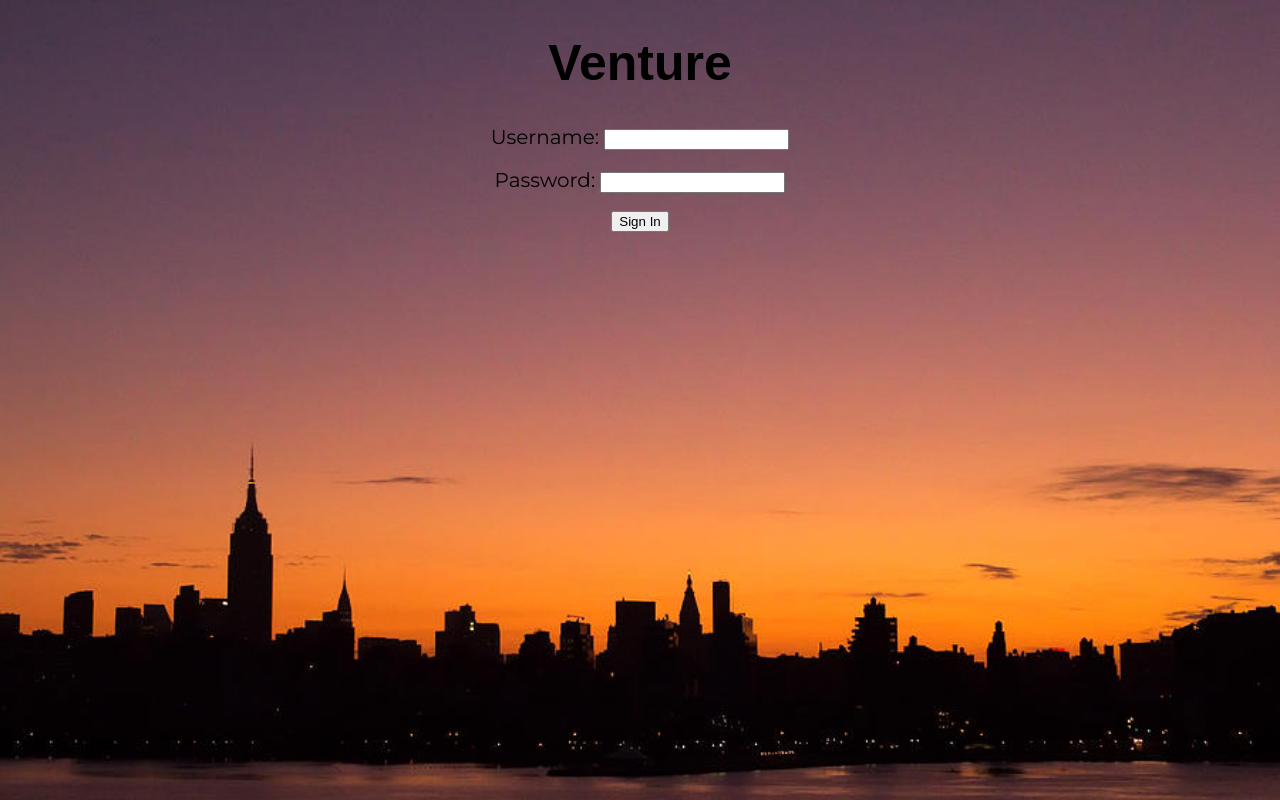
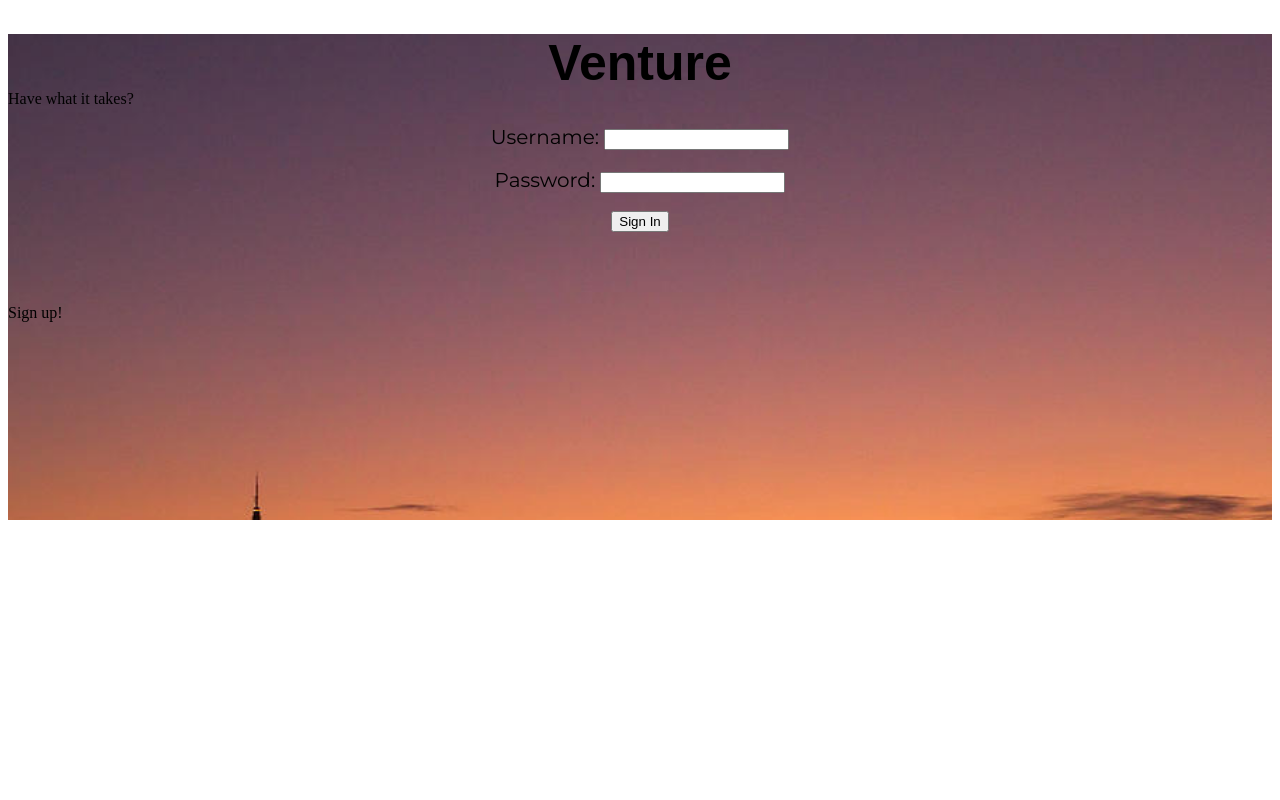
Before and after one commit to SebastianA7420/Venture-App, a plain HTML site: page index.html in a window 1280 px wide. Drawn offline with nearby package versions, Linux system fonts and the light colour scheme; a web font is replaced by a local one.

Commit message:
add divs

```diff
--- a/index.html
+++ b/index.html
@@ -12,10 +12,17 @@
 
 
   <body>
+  <div class="div1">
   <h1>Venture</h1>
   <center><p1>Username: <input id="username"></p1></center><br>
   <center><p1>Password: <input id="password"></p1></center><br>
-  <center><button>Sign In</button></center>
+  <center><button>Sign In</button></center><br>
+  <br><br><br>
+  <p2>Have what it takes?</p2>
+  <p3>Sign up!</p3>
+  <br><br><br><br><br><br><br><br><br><br><br><br>
+
+  </div>
 
   </body>
 </html>
--- a/stylesheet.css
+++ b/stylesheet.css
@@ -1,4 +1,4 @@
-body {
+.div1{
     background-image: url('Images/SkylineOne.jpg');
     background-repeat: no-repeat;
     background-size: cover;
@@ -13,3 +13,10 @@ p1{
     font-size:20px;
     font-family: 'Montserrat', sans-serif;
 }
+p2{
+    position: absolute;
+    top: 90px;
+    left: 01;
+    width: 200px;
+    height: 20px;
+}
```
Also changed, not shown: 1 other file.
